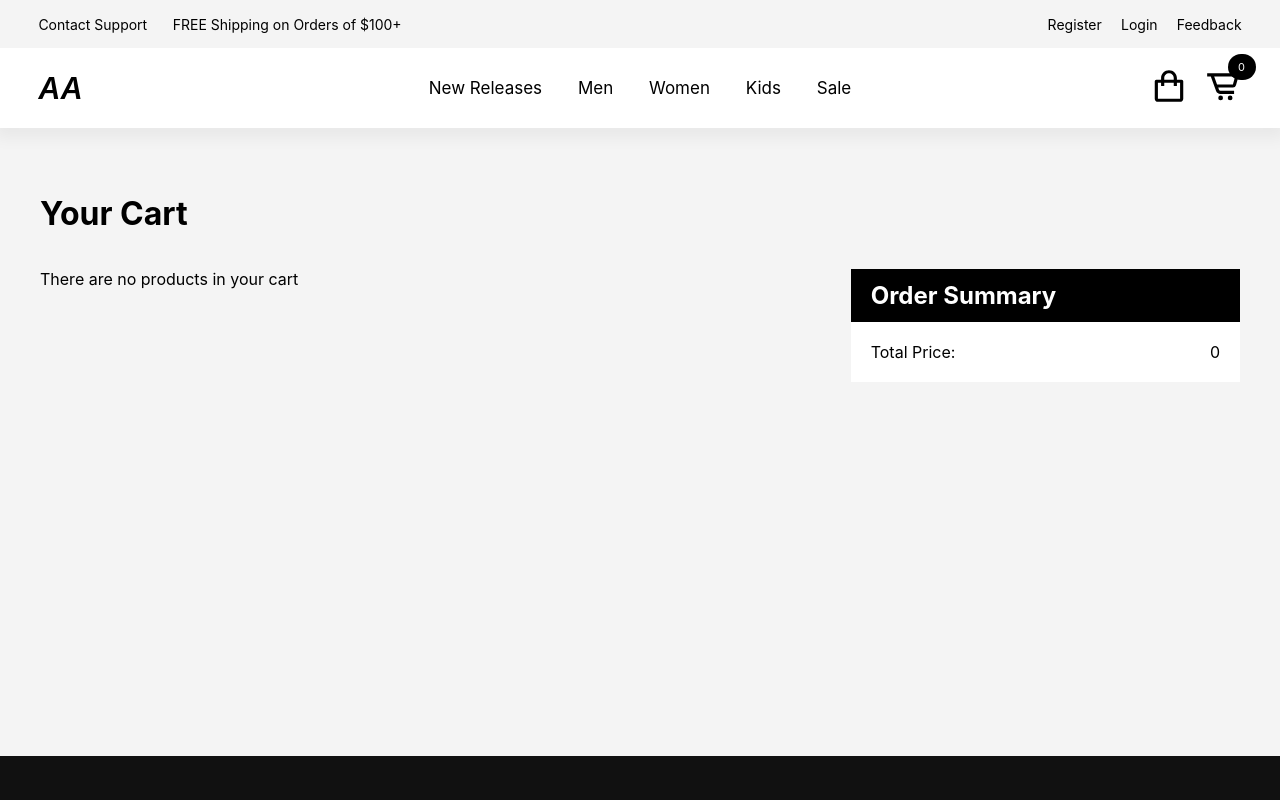
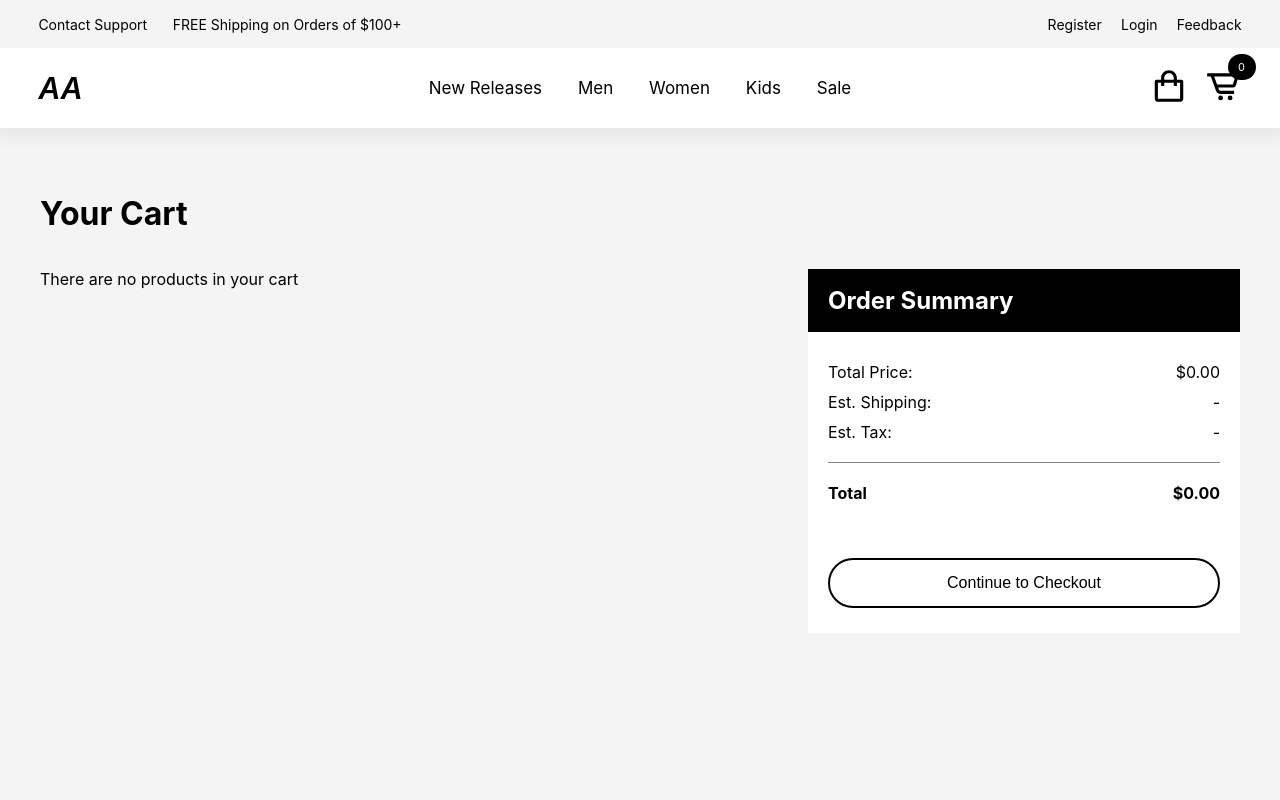
Before and after one commit to amirfounder/amir-apparel-demo-ui-react, a React (Create React App) app: page /cart in a window 1280 px wide. Shown: the top 800 px of the page. Built offline with nearby package versions, Linux system fonts and the light colour scheme.

Commit message:
cart page styling

```diff
--- a/src/components/Button/Button.module.scss
+++ b/src/components/Button/Button.module.scss
@@ -43,7 +43,7 @@
 }
 
 .medium {
-  padding: 16px 24px;
+  padding: 14px 24px;
   font-size: 16px;
 }
 
--- a/src/components/ContainedPage/ContainedPage.jsx
+++ b/src/components/ContainedPage/ContainedPage.jsx
@@ -5,11 +5,13 @@ export const ContainedPage = React.memo((props) => {
   const {
     children,
     dataTestId,
+    style
   } = props;
 
   return (
     <>
       <div
+        style={style}
         data-testid={dataTestId || 'contained-page'}
         className={styles.main}
       >
--- a/src/components/pages/CartPage/CartItem/CartItem.module.scss
+++ b/src/components/pages/CartPage/CartItem/CartItem.module.scss
@@ -2,7 +2,7 @@
   display: grid;
   grid-template-columns: 2fr 3fr .8fr .8fr;
   background-color: white;
-  padding: 20px;
+  padding: 35px 20px;
   column-gap: 1.5rem;
 
   & > .column:nth-child(2) {
--- a/src/components/pages/CartPage/CartPage.jsx
+++ b/src/components/pages/CartPage/CartPage.jsx
@@ -12,7 +12,7 @@ export const CartPage = () => {
   } = useCartContext();
 
   return (
-    <ContainedPage>
+    <ContainedPage style={{paddingBottom: '15vh'}}>
       <Heading level={1}>Your Cart</Heading>
       <div className={styles.columns}>
         <div>
--- a/src/components/pages/CartPage/CartPage.module.scss
+++ b/src/components/pages/CartPage/CartPage.module.scss
@@ -1,5 +1,5 @@
 .columns {
   display: grid;
-  grid-template-columns: 2fr 1fr;
-  column-gap: 2rem;
+  grid-template-columns: 5fr 3fr;
+  column-gap: 3rem;
 }
--- a/src/components/pages/CartPage/OrderSummary/OrderSummary.jsx
+++ b/src/components/pages/CartPage/OrderSummary/OrderSummary.jsx
@@ -1,13 +1,31 @@
-import React from 'react';
+import React, { useEffect, useState } from 'react';
 import { useCartContext } from '../../../../context/CartContext';
+import { Button } from '../../../Button';
 import { Heading } from '../../../Heading';
 import styles from './OrderSummary.module.scss'
-import { calculateTotalPrice } from './OrderSummaryService';
+import { calculateCartTotal } from './OrderSummaryService';
 
 export const OrderSummary = () => {
   const {
     cart
   } = useCartContext();
+
+  const [cartTotal, setCartTotal] = useState(null);
+  const [estimatedTax, setEstimatedTax] = useState(null);
+  const [estimatedShipping, setEstimatedShipping] = useState(null);
+  const [total, setTotal] = useState(null);
+
+  useEffect(() => {
+    const newCartTotal = calculateCartTotal(cart);
+    const newEstimatedTax = 0;
+    const newEstimatedShipping = 0;
+    const newTotal = newCartTotal;
+
+    setCartTotal(newCartTotal);
+    setEstimatedTax(newEstimatedTax || '-')
+    setEstimatedShipping(newEstimatedShipping || '-')
+    setTotal(newTotal)
+  })
 
   return (
     <div>
@@ -17,9 +35,26 @@ export const OrderSummary = () => {
         </Heading>
       </div>
       <div className={styles.body}>
-        <div className={styles.orderSummaryLine}>
-          <span>Total Price:</span>
-          <span>{calculateTotalPrice(cart)}</span>
+        <div className={styles.orderSummaryLines}>
+          <div className={styles.orderSummaryLine}>
+            <span>Total Price:</span>
+            <span>${cartTotal}</span>
+          </div>
+          <div className={styles.orderSummaryLine}>
+            <span>Est. Shipping:</span>
+            <span>{estimatedShipping}</span>
+          </div>
+          <div className={styles.orderSummaryLine}>
+            <span>Est. Tax:</span>
+            <span>{estimatedTax}</span>
+          </div>
+          <div className={styles.orderSummaryLine}>
+            <span>Total</span>
+            <span>${total}</span>
+          </div>
+        </div>
+        <div className={styles.buttons}>
+          <Button size='medium' type='secondary'>Continue to Checkout</Button>
         </div>
       </div>
     </div>
--- a/src/components/pages/CartPage/OrderSummary/OrderSummary.module.scss
+++ b/src/components/pages/CartPage/OrderSummary/OrderSummary.module.scss
@@ -1,19 +1,38 @@
 .header {
-  padding: 10px 20px;
+  padding: 15px 20px;
   background-color: black;
   color: white;
 }
 
 .body {
-  padding: 20px;
+  padding: 25px 20px;
   background-color: white;
+}
+
+.orderSummaryLines {
+  padding-bottom: 50px;
+}
+
+.buttons {
+  display: grid;
 }
 
 .orderSummaryLine {
   display: grid;
   grid-template-columns: repeat(2, 1fr);
+  padding: 5px 0px;
 
   & > span:nth-child(2) {
     justify-self: end;
   }
+
+  &:nth-child(3) {
+    padding-bottom: 20px;
+  }
+
+  &:nth-child(4) {
+    padding-top: 20px;
+    border-top: 1px solid gray;
+    font-weight: 700;
+  }
 }
--- a/src/components/pages/CartPage/OrderSummary/OrderSummaryService.js
+++ b/src/components/pages/CartPage/OrderSummary/OrderSummaryService.js
@@ -1,3 +1,3 @@
-export const calculateTotalPrice = (cart) => {
-  return Array.isArray(cart) && cart.reduce((acc, ele) => acc += (ele.price * ele.quantity), 0)
+export const calculateCartTotal = (cart) => {
+  return Array.isArray(cart) && Number(cart.reduce((acc, ele) => acc += (ele.price * (ele.quantity || 1)), 0)).toFixed(2)
 }
```
Also changed, not shown: 2 other files (tests, documents, lock files or other folders).
